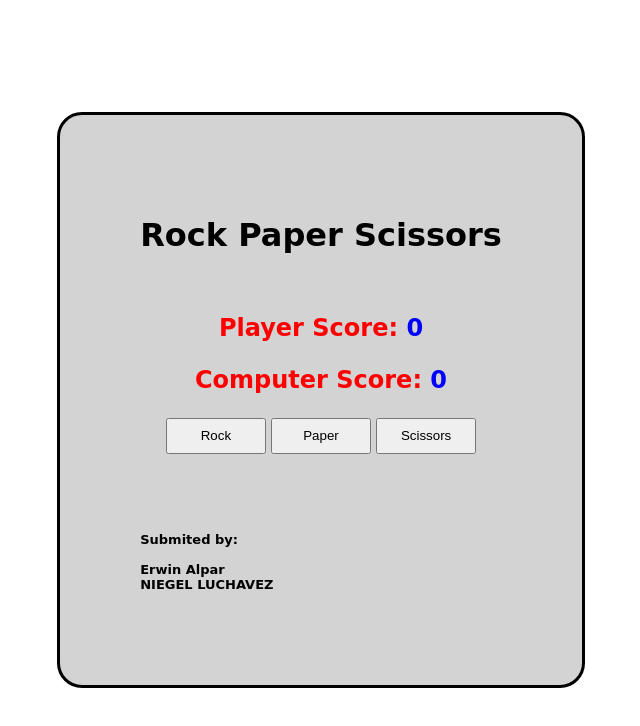
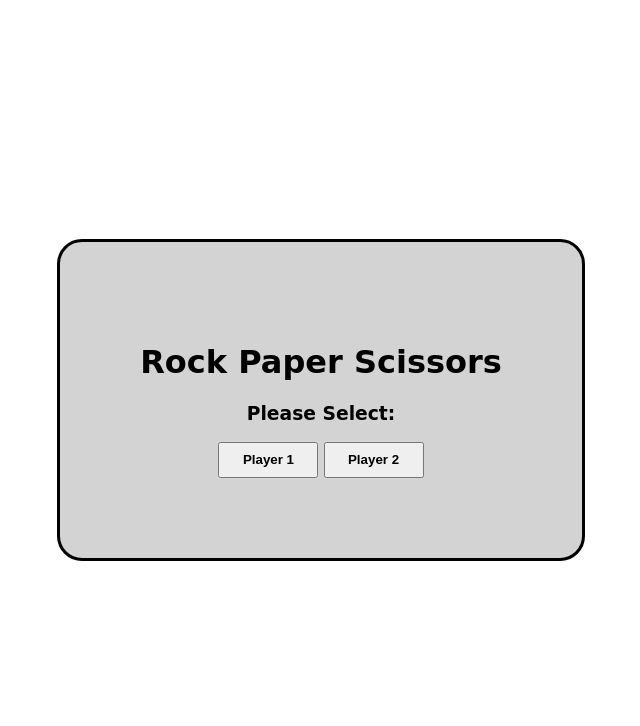
Before and after one commit to Alpar56/paper.github.io, a plain HTML site: page index.html in a window 1280 px wide. Shown: the whole page, without its empty margins (319-959 px from the left). Drawn offline with Linux system fonts and the light colour scheme.

Commit message:
index.html

```diff
--- a/index.html
+++ b/index.html
@@ -6,30 +6,17 @@
   <title>Rock Paper Scissors Game</title>
 </head>
 <body>
+  <div id="game-container">
+    <h1>Rock Paper Scissors</h1>
+    <div id="scoreboard">
+      <h3>Please Select:</h3>
 
-  <div id="game-container">
-    <h1>Rock Paper Scissors</h1><br>
-    <div id="scoreboard">
-      <p>Player Score:  <span id="player-score">0</span></p>
-      <p>Computer Score: <span id="computer-score">0</span></p>
+    </div>
+    <div id="choices">
+      <a href="player1.html"><button><b>Player 1</b></button></a>
+      <a href="player2.html"><button><b>Player 2</b></button></a>
+
     </div>
 
-
-    <div id="choices">
-      <button onclick="playGame('rock')">Rock</button>
-      <button onclick="playGame('paper')">Paper</button>
-      <button onclick="playGame('scissors')">Scissors</button>
-    </div>
-    <div id="result"></div>
-
-    <br><br>
-    <p style="text-align: left; color: black; font-size: small;";">Submited by: <br><br>
-      Erwin Alpar <br>NIEGEL LUCHAVEZ
-    </p>
-
-
-  </div>
-
-  <script src="paper.js"></script>
 </body>
 </html>
```
